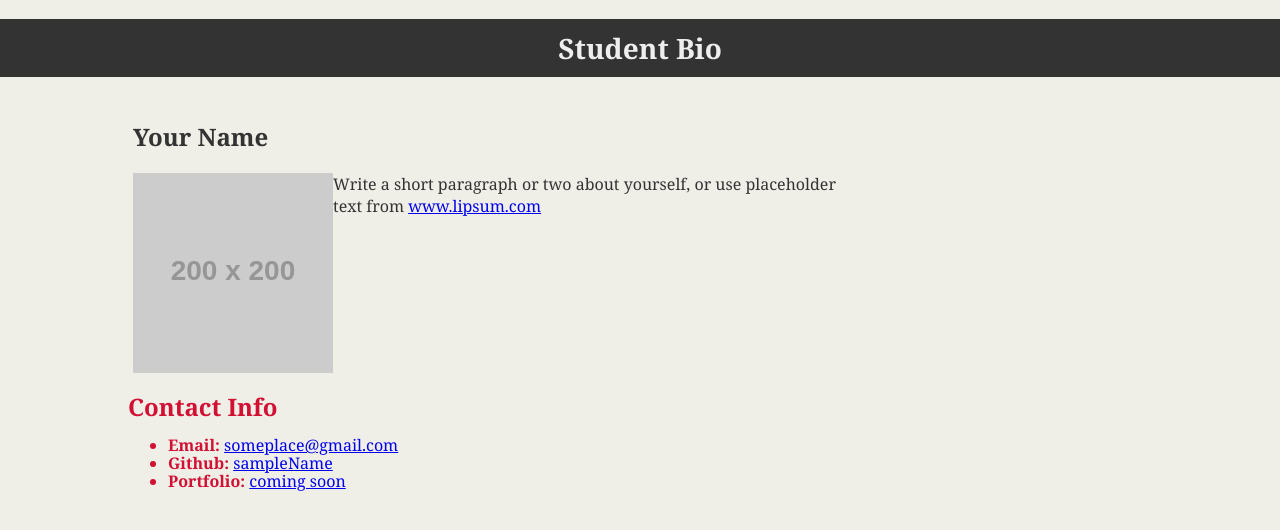
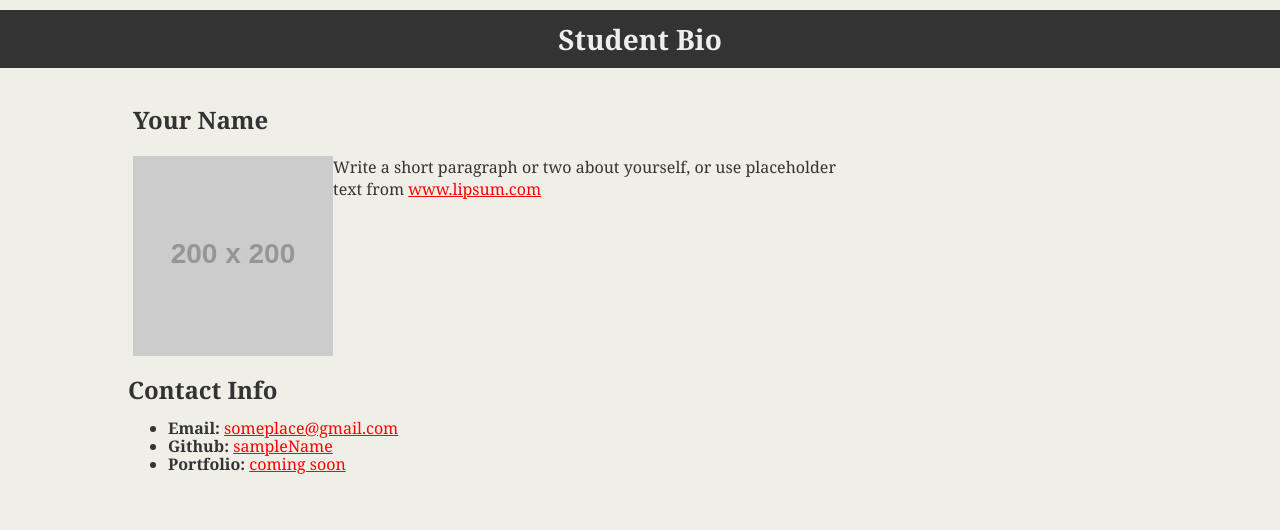
Before and after one commit to Pungry/basic-student-bio, a plain HTML site: page index.html in a window 1280 px wide. Drawn offline with Linux system fonts and the light colour scheme; placeholder pictures from the web are drawn by us.

Commit message:
minor changes to css

```diff
--- a/style.css
+++ b/style.css
@@ -15,6 +15,7 @@ h1 {
     font-size: 28px;
     text-align: center;
     padding: 10px;
+    margin: 10px;
 }
 
 h2 {
@@ -36,7 +37,10 @@ h2 {
     float: left;
     width: 30%;
     line-height: 18px;
-    color: #d21034;
+}
+
+a {
+    color: red;
 }
 
 #bio-image {
```
